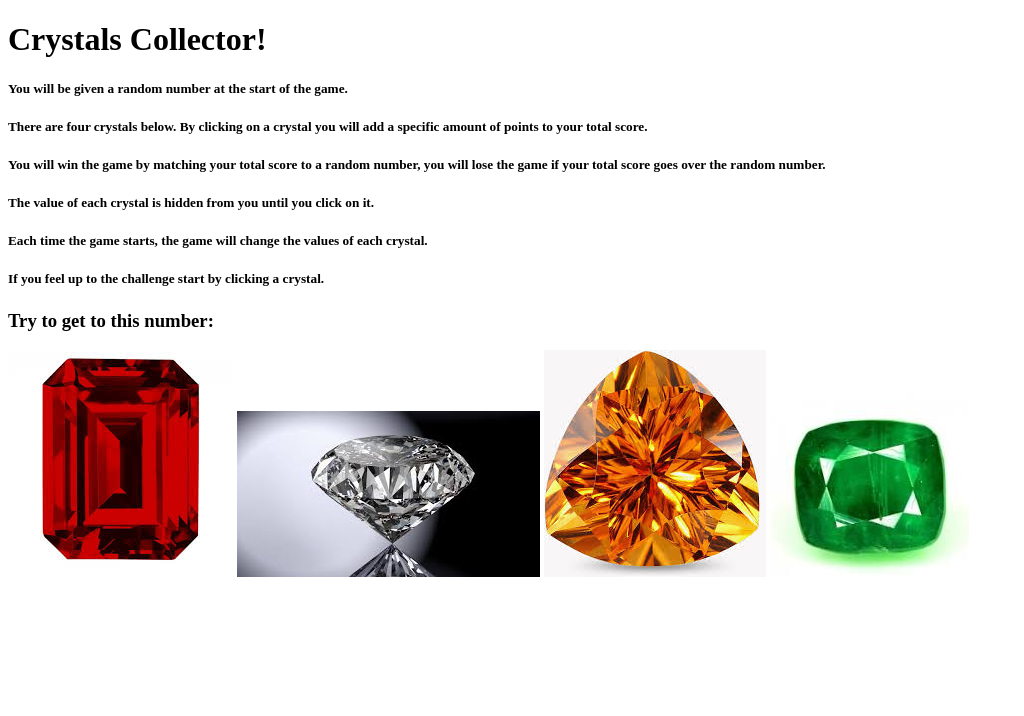
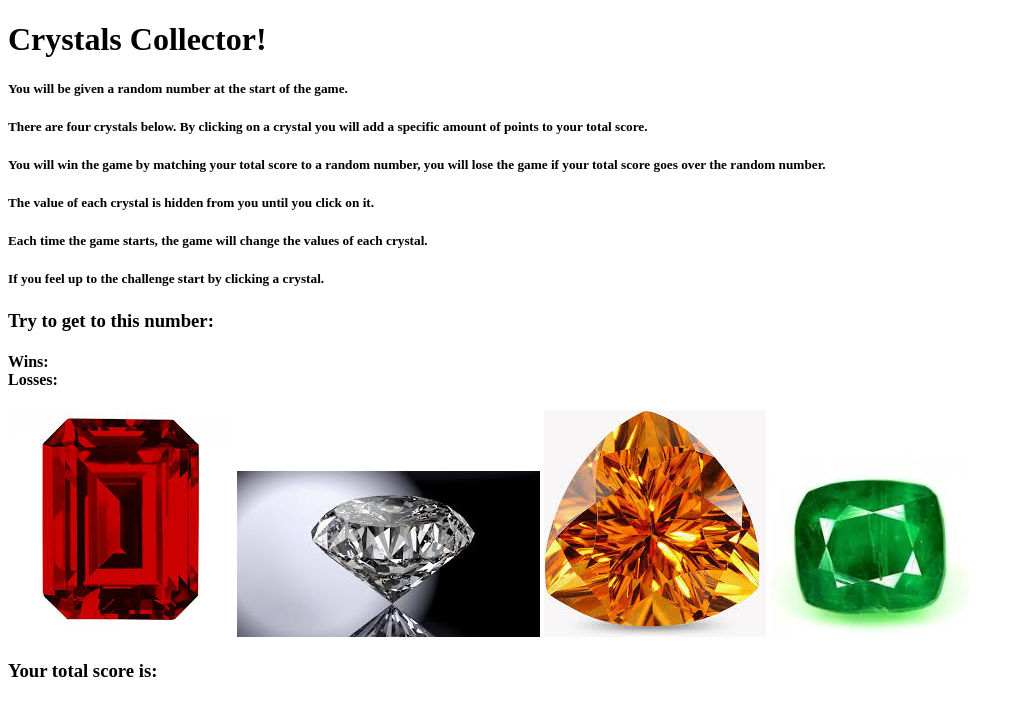
Before and after one commit to Code-Tim/unit-4-game, a plain HTML site: page index.html in a window 1280 px wide. Shown: the whole page, without its empty margins (0-1024 px from the left). Drawn offline with nearby package versions, Linux system fonts and the light colour scheme.

Commit message:
added game count

```diff
--- a/index.html
+++ b/index.html
@@ -17,7 +17,7 @@
 </head>
 
 <body>
-    <div class="container">
+    <!-- <div class="container"> -->
     <div class='name'>
         <h1>
             <bold> Crystals Collector! </bold>
@@ -25,6 +25,7 @@
         </h1>
     </div>
     <!--needs a colored box and green text-->
+    <div class="howToPlay">
         <h5>You will be given a random number at the start of the game.</h5>
         <h5>There are four crystals below. By clicking on a crystal you will add a specific amount of points to your
             total score.</h5>
@@ -33,6 +34,7 @@
         <h5>The value of each crystal is hidden from you until you click on it.</h5>
         <h5>Each time the game starts, the game will change the values of each crystal.</h5>
         <h5>If you feel up to the challenge start by clicking a crystal.</h5>
+    </div>
 
     <div class="goal">
         <h3>Try to get to this number:
@@ -42,6 +44,14 @@
     <!--needs a colored box purple text-->
 
     <!--Need a wins and losses text with adding and a colored box with black text-->
+    <div class="gamecount">
+        <h4>Wins:
+            <span id="Wins"></span>
+            </br>
+            Losses:
+            <span id="Losses"></span>
+        </h4>
+    </div>
 
 
     <!--needs immages for each crystal-->
@@ -51,9 +61,19 @@
         <img src="assets/images/citrine.jpg" id="citrine" data-factoid="yellow">
         <img src="./assets/images/emerald.jpg" id="emerald" data-factoid="green">
     </div>
+
+    <!--needs a colored box and white text-->
+    <div class="score">
+        <h3> Your total score is:
+            <span id="totalScore"></span>
+        </h3>
     </div>
+
+
+    <!-- </div> -->
 </body>
 
+<!-- Added link to the js -->
 <script src="./assets/javascript/game.js"> </script>
 
 </html>
```
Lines whose indentation alone changed are shown as unchanged.
